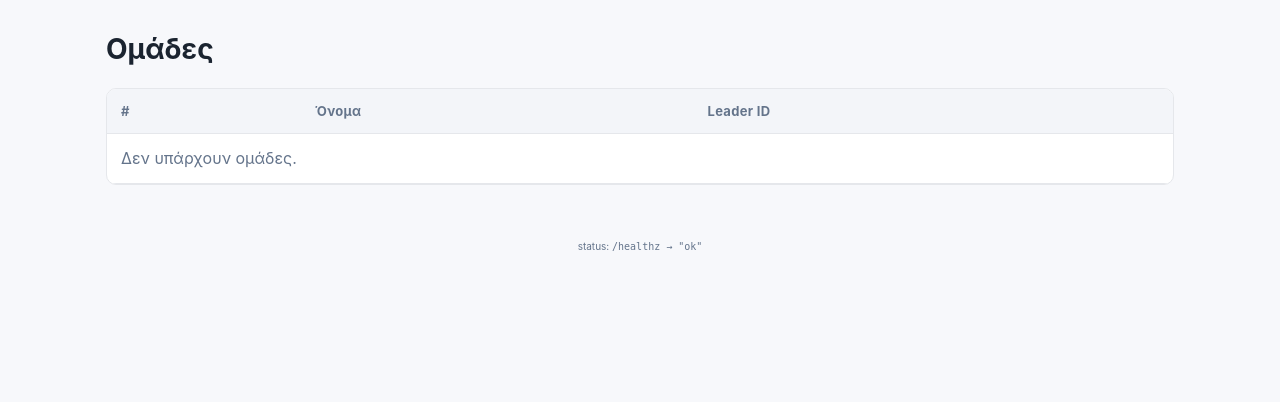
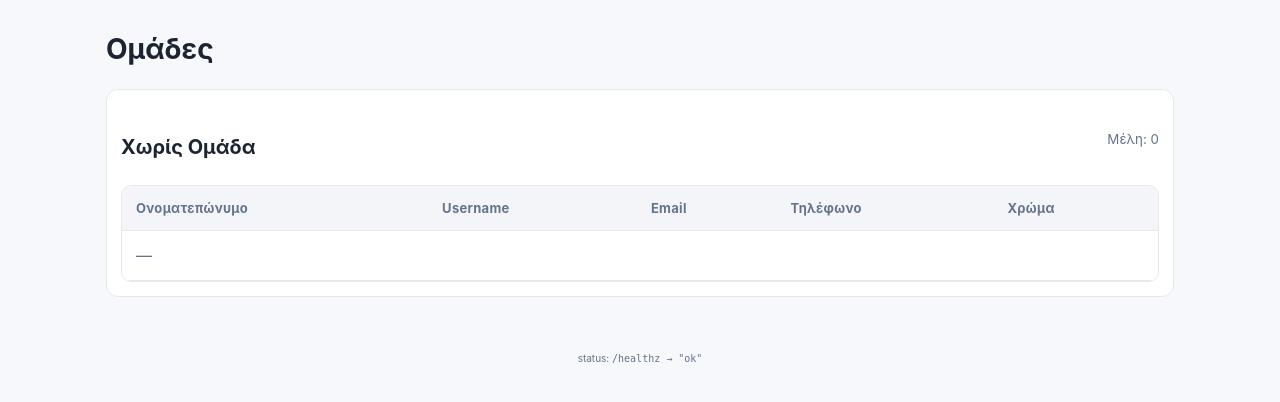
Before and after one commit to mariaarampatzaki8-hub/task-manager, a Flask app: page /teams in a window 1280 px wide. Shown: the part 50-452 px from the top of the page. Run offline with Flask 3, Linux system fonts and the light colour scheme; a user stored in the database is signed in; data that the repository does not hold is empty; parts of the project's set-up code (start-up, migrations or seed data) failed here and were passed over.

Commit message:
Update teams.html

```diff
--- a/task_manager_linked/templates/teams.html
+++ b/task_manager_linked/templates/teams.html
@@ -1,20 +1,82 @@
 {% extends "base.html" %}
 {% block content %}
 <h1>Ομάδες</h1>
+
+{% for team in teams %}
+  <section class="team-card">
+    <header class="team-header">
+      <h2>{{ team.name }}</h2>
+      <small class="muted">
+        {% if team.leader_id %}
+          Leader: <strong>{{ users_by_team.get(team.id, []) | selectattr('id','equalto',team.leader_id) | list | first and ( (users_by_team[team.id] | selectattr('id','equalto',team.leader_id) | list | first).name or (users_by_team[team.id] | selectattr('id','equalto',team.leader_id) | list | first).username ) }}</strong>
+        {% else %}
+          Χωρίς leader
+        {% endif %}
+        · Μέλη: {{ users_by_team.get(team.id, [])|length }}
+      </small>
+    </header>
+
     <table class="table">
       <thead>
-    <tr><th>#</th><th>Όνομα</th><th>Leader ID</th></tr>
+        <tr>
+          <th>Ονοματεπώνυμο</th>
+          <th>Username</th>
+          <th>Email</th>
+          <th>Τηλέφωνο</th>
+          <th>Χρώμα</th>
+        </tr>
       </thead>
       <tbody>
-    {% for g in teams %}
+        {% for u in users_by_team.get(team.id, []) %}
           <tr>
-        <td>{{ g.id }}</td>
-        <td>{{ g.name }}</td>
-        <td>{{ g.leader_id or '—' }}</td>
+            <td>{{ u.name or '—' }}</td>
+            <td>{{ u.username }}</td>
+            <td>{{ u.email or '—' }}</td>
+            <td>{{ u.phone or '—' }}</td>
+            <td>
+              <span class="color-dot" style="background: {{ u.color or '#3273dc' }}"></span>
+              <small>{{ u.color or '#3273dc' }}</small>
+            </td>
           </tr>
         {% else %}
-      <tr><td colspan="3" class="muted">Δεν υπάρχουν ομάδες.</td></tr>
+          <tr><td colspan="5" class="muted">Δεν υπάρχουν μέλη σε αυτή την ομάδα.</td></tr>
         {% endfor %}
       </tbody>
     </table>
+  </section>
+{% endfor %}
+
+<section class="team-card">
+  <header class="team-header">
+    <h2>Χωρίς Ομάδα</h2>
+    <small class="muted">Μέλη: {{ no_team|length }}</small>
+  </header>
+  <table class="table">
+    <thead>
+      <tr>
+        <th>Ονοματεπώνυμο</th>
+        <th>Username</th>
+        <th>Email</th>
+        <th>Τηλέφωνο</th>
+        <th>Χρώμα</th>
+      </tr>
+    </thead>
+    <tbody>
+      {% for u in no_team %}
+        <tr>
+          <td>{{ u.name or '—' }}</td>
+          <td>{{ u.username }}</td>
+          <td>{{ u.email or '—' }}</td>
+          <td>{{ u.phone or '—' }}</td>
+          <td>
+            <span class="color-dot" style="background: {{ u.color or '#3273dc' }}"></span>
+            <small>{{ u.color or '#3273dc' }}</small>
+          </td>
+        </tr>
+      {% else %}
+        <tr><td colspan="5" class="muted">—</td></tr>
+      {% endfor %}
+    </tbody>
+  </table>
+</section>
 {% endblock %}
```
Lines whose indentation alone changed are shown as unchanged.
